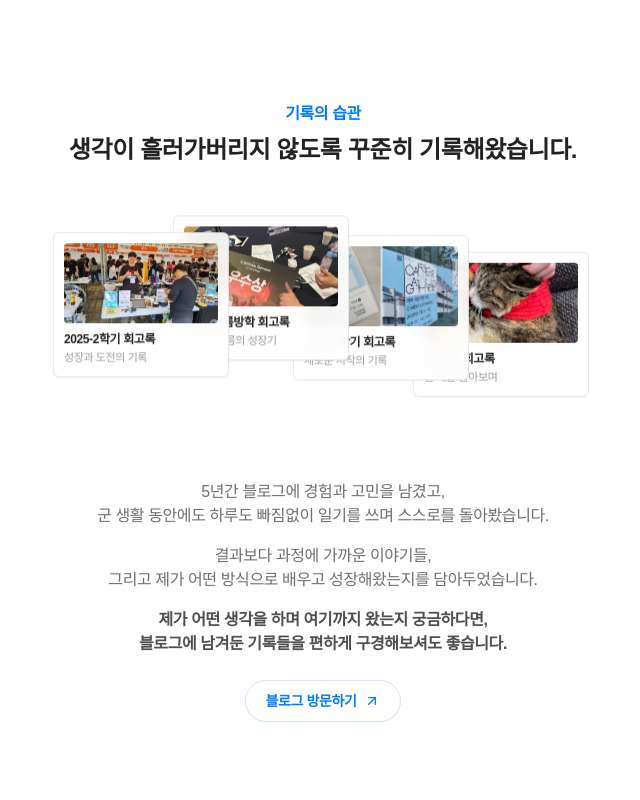
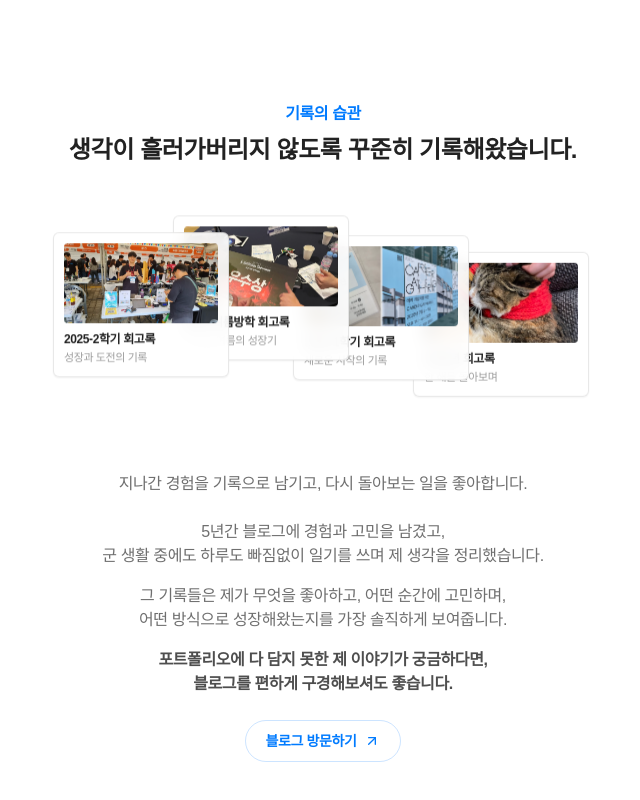
Before and after one commit to Jinacker/PortFolio, a Next.js app: page /new in a window 1280 px wide. Shown: the part 5199-5999 px from the top of the page, without its empty margins (317-957 px from the left). Built offline with nearby package versions, Linux system fonts and the light colour scheme.

Commit message:
[UI] 기록 문구 수정

```diff
--- a/app/new/page.tsx
+++ b/app/new/page.tsx
@@ -237,7 +237,7 @@ function RecordSection() {
         <p className="section-eyebrow">기록의 습관</p>
         <p className="section-title">생각이 흘러가버리지 않도록 꾸준히 기록해왔습니다.</p>
 
-        <div className="relative mx-auto mb-10 h-56 w-[540px] max-w-full">
+        <div className="relative mx-auto mb-8 h-56 w-[540px] max-w-full">
           {memoirPosts.map((post, index) => {
             return (
               <a
@@ -262,19 +262,22 @@ function RecordSection() {
 
         <div className="mx-auto max-w-[720px] text-center">
           <p className="break-keep text-sm font-medium leading-7 text-foreground/65 md:text-base">
+            지나간 경험을 기록으로 남기고, 다시 돌아보는 일을 좋아합니다.
+            <br />
+            <br />
             5년간 블로그에 경험과 고민을 남겼고,
             <br />
-            군 생활 동안에도 하루도 빠짐없이 일기를 쓰며 스스로를 돌아봤습니다.
+            군 생활 중에도 하루도 빠짐없이 일기를 쓰며 제 생각을 정리했습니다.
           </p>
           <p className="mt-4 break-keep text-sm font-medium leading-7 text-foreground/65 md:text-base">
-            결과보다 과정에 가까운 이야기들,
+            그 기록들은 제가 무엇을 좋아하고, 어떤 순간에 고민하며,
             <br />
-            그리고 제가 어떤 방식으로 배우고 성장해왔는지를 담아두었습니다.
+            어떤 방식으로 성장해왔는지를 가장 솔직하게 보여줍니다.
           </p>
           <p className="mt-4 break-keep text-sm font-semibold leading-7 text-foreground/80 md:text-base">
-            제가 어떤 생각을 하며 여기까지 왔는지 궁금하다면,
+            포트폴리오에 다 담지 못한 제 이야기가 궁금하다면,
             <br />
-            블로그에 남겨둔 기록들을 편하게 구경해보셔도 좋습니다.
+            블로그를 편하게 구경해보셔도 좋습니다.
           </p>
 
           <a
```
